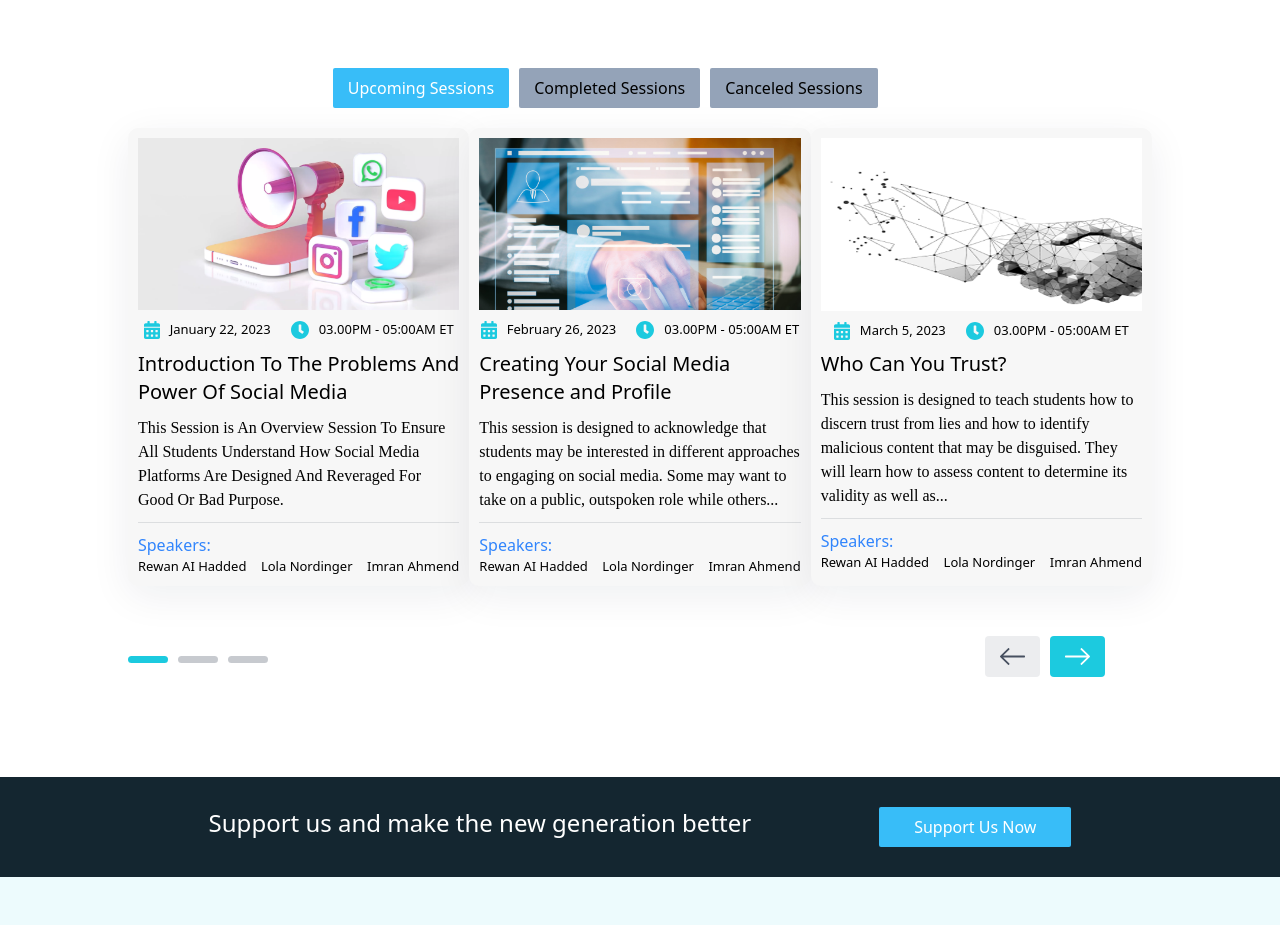
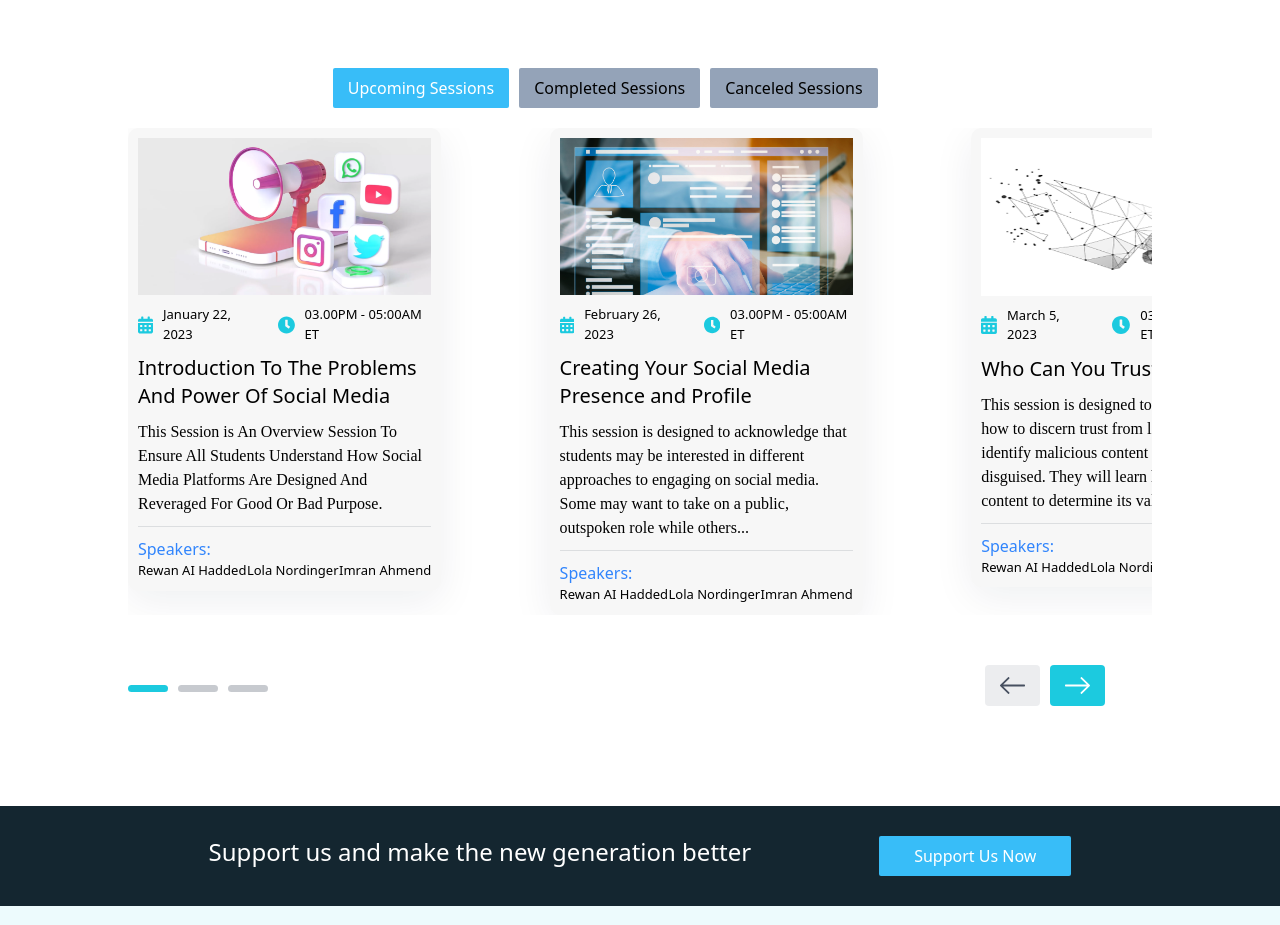
Before and after one commit to bitcooker/nextjs-sass-tailwind-graphql-cms, a Next.js app: page / in a window 1280 px wide. Shown: the part 1840-2765 px from the top of the page. Built offline with nearby package versions, Linux system fonts and the light colour scheme; no server answers.

Commit message:
slide first

```diff
--- a/components/session.js
+++ b/components/session.js
@@ -3,6 +3,8 @@ import { getSessionList } from "../src/utils/contentful";
 import CommonBtn from "./commonBtn";
 import SessionCard from "./sessionCard";
 import SlideBtn from "./slideBtn";
+import { Swiper, SwiperSlide } from 'swiper/react';
+import 'swiper/css';
 
 const Session = () => {
 	const [preHeader, setPreHeader] = useState('');
@@ -28,6 +30,18 @@ const Session = () => {
 				</div>
 			</div>
 			<div className="mt-[20px] flex over-flow-x-scroll">
+				<Swiper
+					spaceBetween={30}
+					slidesPerView={2.5}
+					onSlideChange={() => console.log('slide change')}
+					onSwiper={(swiper) => console.log(swiper)}
+					papgination={{
+						clickable: true,
+						dot: true
+					}}
+					navigation={true}
+				>
+					<SwiperSlide>
 						<SessionCard
 							src={"/src/img/image 7.png"}
 							title={"Introduction To The Problems And Power Of Social Media"}
@@ -35,6 +49,8 @@ const Session = () => {
 							date={"January 22, 2023"}
 							time={"03.00PM - 05:00AM ET"}
 						/>
+					</SwiperSlide>
+					<SwiperSlide>
 						<SessionCard
 							src={"/src/img/image 10.png"}
 							title={"Creating Your Social Media Presence and Profile"}
@@ -42,6 +58,8 @@ const Session = () => {
 							date={"February 26, 2023"}
 							time={"03.00PM - 05:00AM ET"}
 						/>
+					</SwiperSlide>
+					<SwiperSlide>
 						<SessionCard
 							src={"/src/img/test.png"}
 							title={"Who Can You Trust?"}
@@ -49,6 +67,8 @@ const Session = () => {
 							date={"March 5, 2023"}
 							time={"03.00PM - 05:00AM ET"}
 						/>
+					</SwiperSlide>
+				</Swiper>
 			</div>
 			<SlideBtn />
 		</div>
--- a/components/sessionCard.js
+++ b/components/sessionCard.js
@@ -3,7 +3,7 @@ import Date from "./date";
 
 const SessionCard = ({ src, title, text, date, time }) => {
 	return (
-		<div className="bg-[#F7F7F7] p-[10px] w-1/3 rounded-[10px]" style={{boxShadow: "0px 10px 40px rgba(7, 24, 50, 0.07)"}}>
+		<div className="bg-[#F7F7F7] p-[10px] w-[80%] rounded-[10px]" style={{boxShadow: "0px 10px 40px rgba(7, 24, 50, 0.07)"}}>
 			<div style={{borderBottom:"1px solid rgb(71, 80, 96, 0.15)"}} className={"pb-[10px]"}>
 				<Image src={src} width={350} height={193} alt="session card" />
 				<Date date={date} time={time} className={"justify-center  text-[13px] mt-[10px]"} />
--- a/package.json
+++ b/package.json
@@ -16,7 +16,8 @@
     "graphql": "^15.8.0",
     "next": "13.0.7",
     "react": "18.2.0",
-    "react-dom": "18.2.0"
+    "react-dom": "18.2.0",
+    "swiper": "^8.4.5"
   },
   "devDependencies": {
     "autoprefixer": "^10.4.13",
```
Also changed, not shown: 1 other file (tests, documents, lock files or other folders). Lines whose indentation alone changed are shown as unchanged.
